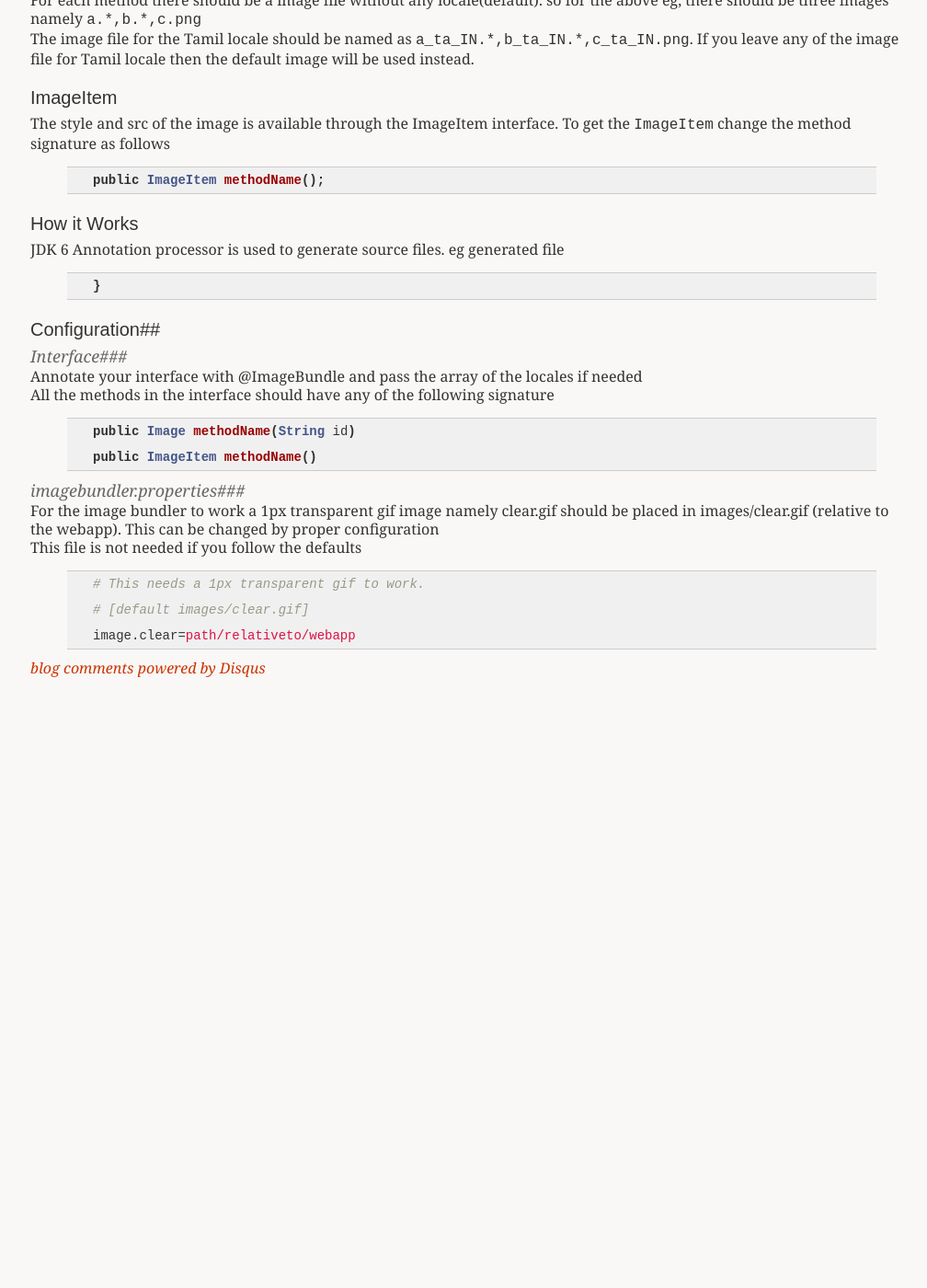
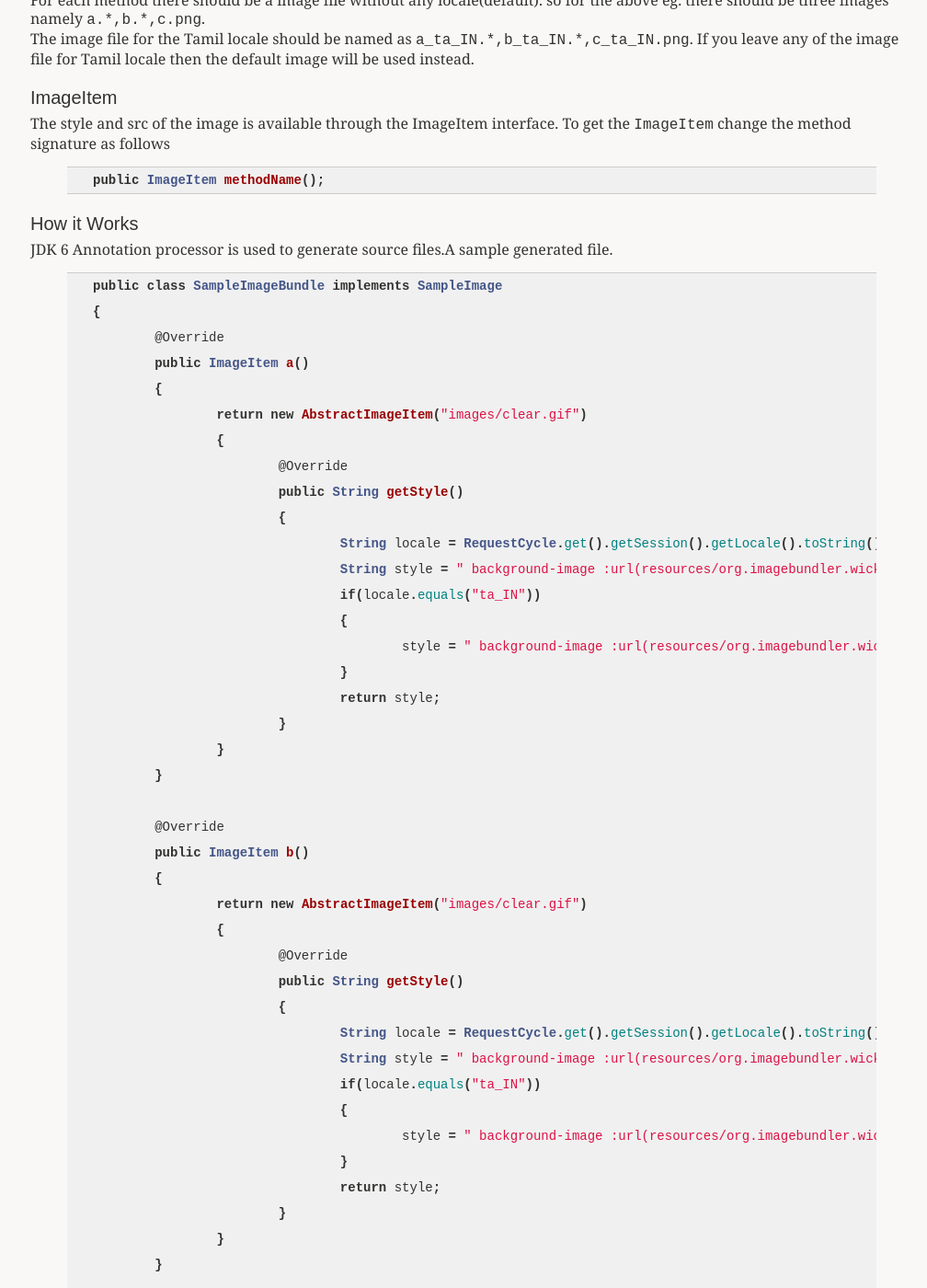
Before and after one commit to ananthakumaran/imagebundler-wicket, a Jekyll site: the page built from index.markdown, in a window 1280 px wide and 1400 px high, scrolled down 1782 px. Shown: the whole window at 92% size, without its empty margins (127-1135 px from the left). Built offline with Jekyll 4.4.1, drawn with Linux system fonts in a browser that asks for light colours; comment, search, counter and statistics services are not loaded; before the commit the page ends 2519 px from its top, so only the background shows below that; some of the changed text lies outside the part shown.

Commit message:
updating doc

```diff
--- a/index.markdown
+++ b/index.markdown
@@ -64,7 +64,7 @@
 
 Localization
 ------------
-ImageBundler provides support for using different image for different locale.
+ImageBundler provides support for using different images for different locales.
 
 {% highlight java %}
   // localization eg
@@ -79,7 +79,7 @@
 {% endhighlight java %}
 
 For each method there should be a image file without any locale(default). so for
-the above eg, there should be three images namely `a.*,b.*,c.png`
+the above eg. there should be three images namely `a.*,b.*,c.png`.
 
 The image file for the Tamil locale should be named as `a_ta_IN.*,b_ta_IN.*,c_ta_IN.png`.
 If you leave any of the image file for Tamil locale then the default image will be used instead.
@@ -95,10 +95,64 @@
 
 How it Works
 ------------
-JDK 6 Annotation processor is used to generate source files. eg generated file
+JDK 6 Annotation processor is used to generate source files.A  sample generated file.
 
 {% highlight java %}
 
+public class SampleImageBundle implements SampleImage
+{
+	@Override
+	public ImageItem a()
+	{
+		return new AbstractImageItem("images/clear.gif")
+		{
+			@Override
+			public String getStyle()
+			{
+				String locale = RequestCycle.get().getSession().getLocale().toString();
+				String style = " background-image :url(resources/org.imagebundler.wicket.examples.SampleImageBundle/SampleImageBundle.png) ; background-position:-48px -0px; width:24px; height:24px;  ";
+				if(locale.equals("ta_IN"))
+				{
+					style = " background-image :url(resources/org.imagebundler.wicket.examples.SampleImageBundle/SampleImageBundle_ta_IN.png) ; background-position:-50px -0px; width:25px; height:25px;  ";
+				}
+				return style;
+			}
+		}
+	}
+
+	@Override
+	public ImageItem b()
+	{
+		return new AbstractImageItem("images/clear.gif")
+		{
+			@Override
+			public String getStyle()
+			{
+				String locale = RequestCycle.get().getSession().getLocale().toString();
+				String style = " background-image :url(resources/org.imagebundler.wicket.examples.SampleImageBundle/SampleImageBundle.png) ; background-position:-24px -0px; width:24px; height:24px;  ";
+				if(locale.equals("ta_IN"))
+				{
+					style = " background-image :url(resources/org.imagebundler.wicket.examples.SampleImageBundle/SampleImageBundle_ta_IN.png) ; background-position:-25px -0px; width:25px; height:25px;  ";
+				}
+				return style;
+			}
+		}
+	}
+
+	@Override
+	public Image sample(String id)
+	{
+		Image image = new Image(id);
+		image.add(new SimpleAttributeModifier("src", "images/clear.gif"));
+		String locale = RequestCycle.get().getSession().getLocale().toString();
+		String style = " background-image :url(resources/org.imagebundler.wicket.examples.SampleImageBundle/SampleImageBundle.png) ; background-position:-0px -0px; width:24px; height:24px;  ";
+				if(locale.equals("ta_IN"))
+				{
+					style = " background-image :url(resources/org.imagebundler.wicket.examples.SampleImageBundle/SampleImageBundle_ta_IN.png) ; background-position:-0px -0px; width:25px; height:25px;  ";
+				}
+				image.add(new SimpleAttributeModifier("style", style));
+		return image;
+	}
 }
 
 {% endhighlight %}
@@ -121,3 +175,8 @@
 # [default images/clear.gif]
 image.clear=path/relativeto/webapp
 {% endhighlight %}
+
+Example
+-------
+see here for a [sample](http://github.com/ananthakumaran/imagebundler-wicket/tree/master/imagebundler-wicket-examples/)
+project.
--- a/maven2.markdown
+++ b/maven2.markdown
@@ -122,6 +122,6 @@
 </plugin>
 
 <properties>
-  <imagebundler.version>1.0</imagebundler.version>
+  <imagebundler.version>1.1</imagebundler.version>
 </properties>
 {% endhighlight %}
```
